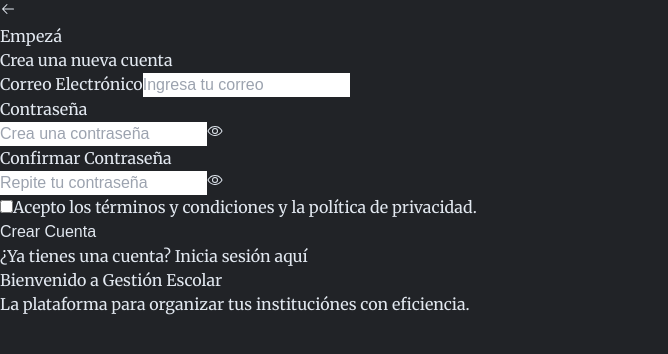
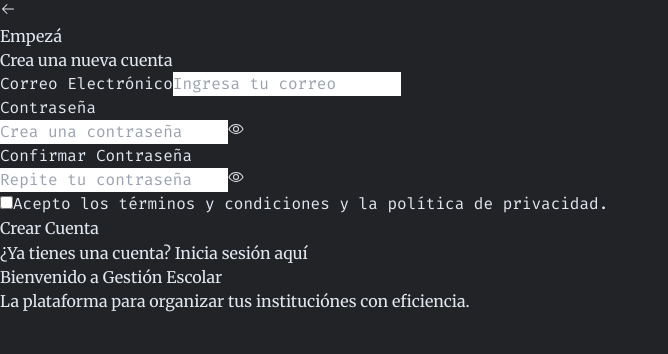
Before and after one commit to GRAMAPHENIA/ge-gestion-escolar-web-app, a Next.js app: page /registro in a window 1280 px wide. Shown: the top 354 px of the page, without its empty margins (0-668 px from the left). Built offline with nearby package versions, Linux system fonts and the light colour scheme; no server answers.

Commit message:
Actualizar estilos en SignupForm: agregar fuente Fira Code, ajustar diseño y mejorar presentación en el formulario de registro.

```diff
--- a/src/app/(routes)/registro/page.tsx
+++ b/src/app/(routes)/registro/page.tsx
@@ -7,7 +7,7 @@ const SignupPage = () => {
   return (
     <div className="w-full h-screen flex bg-[#292a2d] flex-col lg:flex-row">
       {/* Formulario ocupa 1/3 en pantallas grandes y 100% en móviles */}
-      <div className="w-full lg:w-[38%] flex justify-center items-center">
+      <div className="w-full lg:w-[40%] flex justify-center items-center">
         <SignupForm />
       </div>
       {/* Sección de características oculta en pantallas pequeñas */}
--- a/src/app/globals.css
+++ b/src/app/globals.css
@@ -1,3 +1,4 @@
+@import url("https://fonts.googleapis.com/css2?family=Fira+Code:wght@400;500&display=swap");
 @tailwind base;
 @tailwind components;
 @tailwind utilities;
@@ -11,7 +12,8 @@
   :root {
     --background: #212327;
     --foreground: #ededed;
-    --font-copernicus: "Copernicus", ui-serif, Georgia, Cambria, "Times New Roman", Times, serif;
+    --font-copernicus: "Copernicus", ui-serif, Georgia, Cambria,
+      "Times New Roman", Times, serif;
   }
 }
 
@@ -44,6 +46,14 @@ body {
   color: #ffffff;
 }
 
+input {
+  font-family: 'Fira Code', monospace;
+}
+
+::placeholder {
+  font-family: "Fira Code", monospace;
+}
+
 html.dark ::selection {
   background-color: #00ccff28;
   color: #000000;
@@ -56,8 +66,3 @@ html.dark ::selection {
   border-radius: 8px !important;
   padding: 8px 12px !important;
 }
-
-.font-copernicus {
-  font-family: var(--font-copernicus);
-  font-feature-settings: "ss01" 0;
-}
--- a/src/components/signup/SignupForm.tsx
+++ b/src/components/signup/SignupForm.tsx
@@ -6,11 +6,19 @@ import { PiArrowLeft, PiEye, PiEyeClosed } from "react-icons/pi";
 import { useRouter } from "next/navigation";
 
 import { Merriweather } from "next/font/google";
+import { Fira_Code } from "next/font/google";
 
 const merriweather = Merriweather({
-  weight: ["300", "400", "700", "900"], // Puedes elegir los pesos que necesites
+  weight: ["300", "400", "700", "900"],
   subsets: ["latin"],
-  style: ["normal", "italic"], // Si necesitas cursiva
+  style: ["normal", "italic"],
+  display: "swap",
+});
+
+const firacode = Fira_Code({
+  weight: ["300", "400", "500", "600", "700"],
+  subsets: ["latin"],
+  style: ["normal"],
   display: "swap",
 });
 
@@ -27,13 +35,12 @@ const SignupForm = () => {
 
   const router = useRouter();
 
-  // Verificar si el usuario ya está autenticado
   useEffect(() => {
     const {
       data: { subscription },
     } = supabase.auth.onAuthStateChange((_event, session) => {
       if (session) {
-        router.push("/tablero"); // Redirige a una página segura si ya está logueado
+        router.push("/tablero");
       }
     });
 
@@ -72,12 +79,10 @@ const SignupForm = () => {
       if (authResponse.user) {
         const { id: authId } = authResponse.user;
 
-        const { error: userError } = await supabase.from("users").insert([
-          {
-            auth_id: authId,
-            email,
-          },
-        ]);
+        const { error: userError } = await supabase.from("users").insert([{
+          auth_id: authId,
+          email,
+        }]);
 
         if (userError) {
           console.error(
@@ -90,9 +95,7 @@ const SignupForm = () => {
           return;
         }
 
-        setSuccess(
-          "Usuario creado correctamente. Por favor, verifica tu correo."
-        );
+        setSuccess("Usuario creado correctamente. Por favor, verifica tu correo.");
       }
     } catch (err) {
       console.error("Error desconocido:", err);
@@ -119,22 +122,15 @@ const SignupForm = () => {
         >
           <PiArrowLeft className="w-4 h-4" />
         </button>
-        <h1
-          className={`${merriweather.className} text-3xl font-bold text-white`}
-        >
+        <h1 className={`${merriweather.className} text-3xl font-bold text-orange-400`}>
           Empezá
         </h1>
-        <h2
-          className={`${merriweather.className} text-sm font-thin text-zinc-400 italic`}
-        >
+        <h2 className={`${merriweather.className} text-sm font-thin text-zinc-400 italic`}>
           Crea una nueva cuenta
         </h2>
         <form onSubmit={handleSignup} className="space-y-6 mt-10">
           <div>
-            <label
-              htmlFor="email"
-              className={`${merriweather.className} text-sm font-thin text-zinc-200`}
-            >
+            <label htmlFor="email" className={`${firacode.className} text-sm font-thin text-zinc-200`}>
               Correo Electrónico
             </label>
             <input
@@ -149,10 +145,7 @@ const SignupForm = () => {
             />
           </div>
           <div>
-            <label
-              htmlFor="password"
-              className={`${merriweather.className} text-sm font-thin text-zinc-200`}
-            >
+            <label htmlFor="password" className={`${firacode.className} text-sm font-thin text-zinc-200`}>
               Contraseña
             </label>
             <div className="relative">
@@ -173,9 +166,7 @@ const SignupForm = () => {
                 type="button"
                 onClick={() => setPasswordVisible((prev) => !prev)}
                 className="absolute right-0 top-0 h-full px-4 bg-zinc-900/50 backdrop-blur-xl border border-l border-orange-600/70 flex items-center justify-center text-gray-400 hover:text-orange-300 rounded-r-lg"
-                aria-label={
-                  passwordVisible ? "Ocultar contraseña" : "Mostrar contraseña"
-                }
+                aria-label={passwordVisible ? "Ocultar contraseña" : "Mostrar contraseña"}
               >
                 {passwordVisible ? (
                   <PiEyeClosed className="w-5 h-5" />
@@ -200,10 +191,7 @@ const SignupForm = () => {
             )}
           </div>
           <div>
-            <label
-              htmlFor="confirmPassword"
-              className={`${merriweather.className} text-sm font-thin text-zinc-200`}
-            >
+            <label htmlFor="confirmPassword" className={`${firacode.className} text-sm font-thin text-zinc-200`}>
               Confirmar Contraseña
             </label>
             <div className="relative">
@@ -221,11 +209,7 @@ const SignupForm = () => {
                 type="button"
                 onClick={() => setConfirmPasswordVisible((prev) => !prev)}
                 className="absolute right-0 top-0 h-full px-4 bg-zinc-900/50 backdrop-blur-xl border border-l border-orange-600/70 flex items-center justify-center text-gray-400 hover:text-orange-300 rounded-r-lg"
-                aria-label={
-                  confirmPasswordVisible
-                    ? "Ocultar contraseña"
-                    : "Mostrar contraseña"
-                }
+                aria-label={confirmPasswordVisible ? "Ocultar contraseña" : "Mostrar contraseña"}
               >
                 {confirmPasswordVisible ? (
                   <PiEyeClosed className="w-5 h-5" />
@@ -241,13 +225,10 @@ const SignupForm = () => {
               id="terms"
               checked={termsAccepted}
               onChange={() => setTermsAccepted((prev) => !prev)}
-              className="appearance-none w-5 h-5 border border-orange-600/50 rounded-sm bg-zinc-900/50 checked:bg-orange-500/10 checked:border-orange-400 mr-2 relative
+              className="appearance-none w-6 h-6 border border-orange-600/50 rounded-sm bg-zinc-900/50 checked:bg-orange-500/10 checked:border-orange-400 mr-2 relative
               before:absolute before:inset-0 before:flex before:items-center before:justify-center before:opacity-0 before:content-['✔'] before:text-orange-400 before:text-xs checked:before:opacity-100"
             />
-            <label
-              htmlFor="terms"
-              className={`${merriweather.className} flex text-xs items-center space-x-1 text-zinc-300 cursor-pointer italic`}
-            >
+            <label htmlFor="terms" className={`${firacode.className} flex text-xs items-center space-x-1 text-zinc-300 cursor-pointer italic`}>
               <span>
                 Acepto los{" "}
                 <a
@@ -280,14 +261,12 @@ const SignupForm = () => {
           )}
           <button
             type="submit"
-            className="w-full px-4 py-2 text-center bg-orange-600/20 hover:bg-orange-500/20 text-orange-400 hover:text-orange-300 transition duration-100 rounded-md"
+            className={`${merriweather.className} w-full px-4 py-2 text-center bg-orange-600/20 hover:bg-orange-500/20 text-orange-400 hover:text-orange-300 transition duration-100 rounded-md`}
           >
             Crear Cuenta
           </button>
         </form>
-        <p
-          className={`${merriweather.className} mt-4 text-sm text-center text-gray-400`}
-        >
+        <p className={`${merriweather.className} mt-4 text-sm text-center text-gray-400`}>
           ¿Ya tienes una cuenta?{" "}
           <a
             href="/inicio-de-sesion"
```
